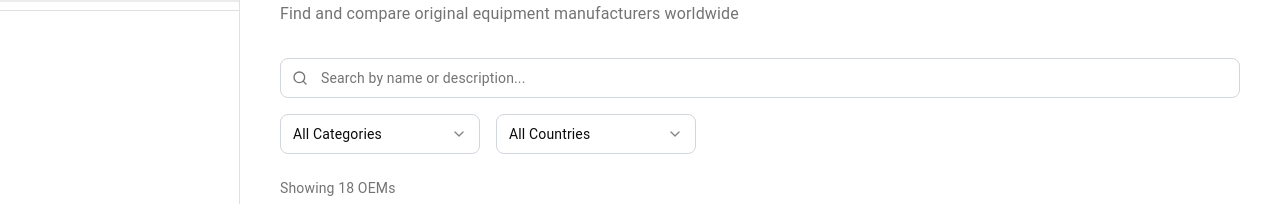
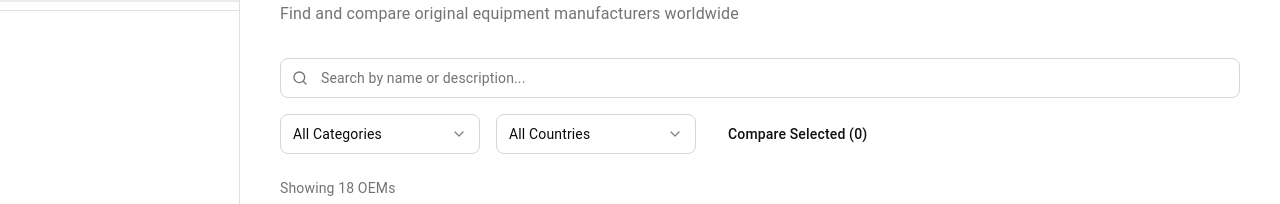
Before and after one commit to etarth/paiboondoosdoos, a Next.js app: page /oems in a window 1280 px wide. Shown: the part 166-370 px from the top of the page. Built offline with nearby package versions, Linux system fonts and the light colour scheme.

Commit message:
compare button

```diff
--- a/src/components/oems/OemListContent.tsx
+++ b/src/components/oems/OemListContent.tsx
@@ -143,11 +143,15 @@ const OEMListContent = () => {
               </SelectContent>
             </Select>
 
-            {selectedOEMs.length >= 2 && (
+            {selectedOEMs.length >= 2 ? (
               <Button
                 onClick={handleCompare}
                 className="w-full sm:w-auto bg-black text-white"
               >
+                Compare Selected ({selectedOEMs.length})
+              </Button>
+            ) : (
+              <Button className="w-full sm:w-auto bg-white text-grey ">
                 Compare Selected ({selectedOEMs.length})
               </Button>
             )}
@@ -223,7 +227,7 @@ const OEMListContent = () => {
                       <Star className="h-4 w-4 fill-primary text-primary" />
                       <span className="font-semibold">{oem.rating}</span>
                     </div>
-{/*
+                    {/*
                     <span className=" text-xs text-gray-500">
                       {oem.reliability}% reliability
                     </span> */}
```
Also changed, not shown: src/components/common/TopNavBar.tsx (+5 -2 lines).
